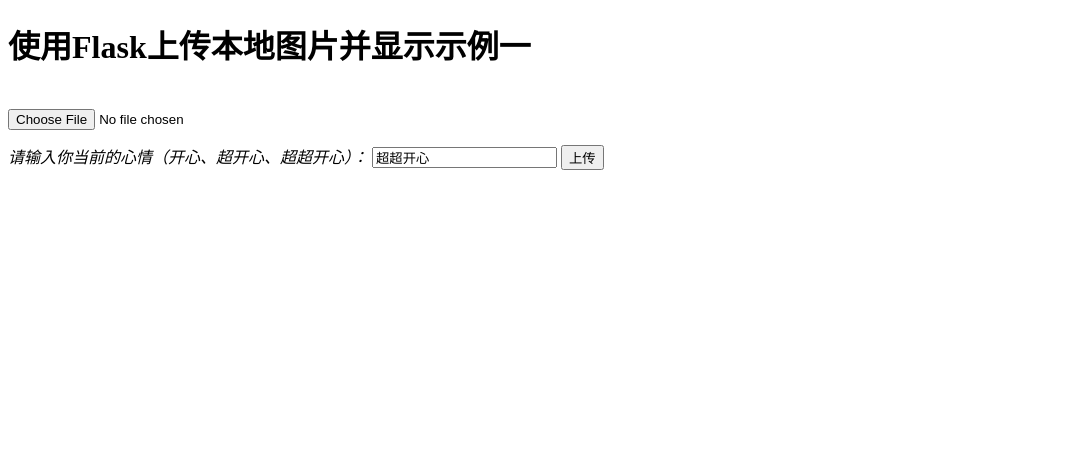
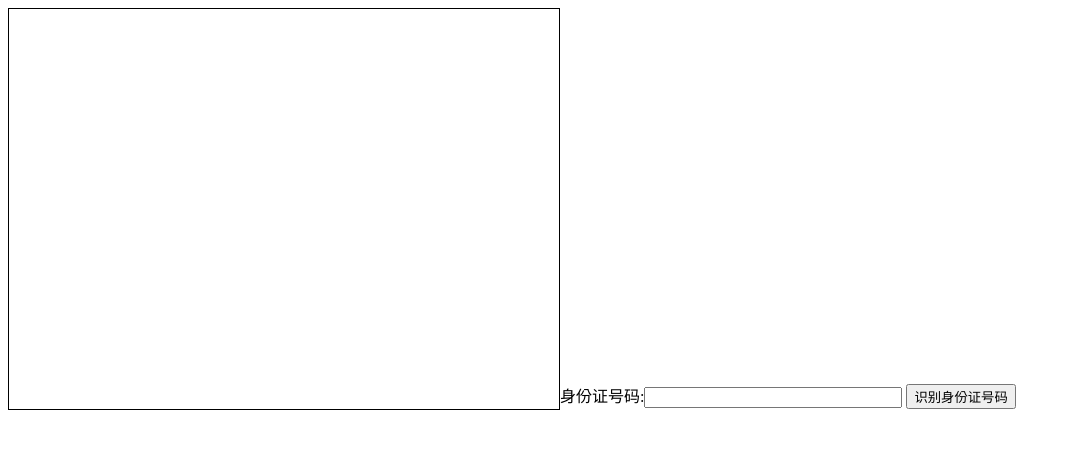
Before and after one commit to TianJin85/identity, a Flask app: template templates/upload.html in a window 1280 px wide. Shown: the top 449 px of the page, without its empty margins (0-1071 px from the left). Run offline with Flask 2, Linux system fonts and the light colour scheme; the template is opened without the code that fills it, so the values that code supplies are empty.

Commit message:
更新页面

```diff
--- a/templates/upload.html
+++ b/templates/upload.html
@@ -2,16 +2,22 @@
 <html lang="en">
 <head>
     <meta charset="UTF-8">
-    <title>Flask上传图片演示</title>
+    <title>OPNECV识别身份证</title>
+    <script src="https://dss0.bdstatic.com/5aV1bjqh_Q23odCf/static/superman/js/lib/jquery-1-edb203c114.10.2.js"></script>
 </head>
 <body>
-    <h1>使用Flask上传本地图片并显示示例一</h1>
-    <form action="" enctype='multipart/form-data' method='POST'>
-        <input type="file" name="file" style="margin-top:20px;"/>
-        <br>
-        <i>请输入你当前的心情（开心、超开心、超超开心）：</i>
-        <input type="text" class="txt_input" name="name"  value="超超开心" style="margin-top:10px;"/>
-        <input type="submit" value="上传" class="button-new" style="margin-top:15px;"/>
-    </form>
+    <div id="img" style="width: 550px;height: 400px;border: solid 1px;">
+        <img src="" style="width: 550px;height: 400px; display: none;">
+    </div>
+    <div id="form" style="position: absolute;top: 383px;left: 560px; display: none;">
+        <form id="uploadForm" enctype='multipart/form-data' method='POST'>
+        <input type="file" name="file" >
+        <button type="submit">上传文件</button>
+        </form>
+    </div>
+    <div id="but" style="position: absolute;top: 383px;left: 560px;">
+        <label>身份证号码:</label><input style="width: 250px;">
+        <button>识别身份证号码</button>
+    </div>
 </body>
 </html>
```
